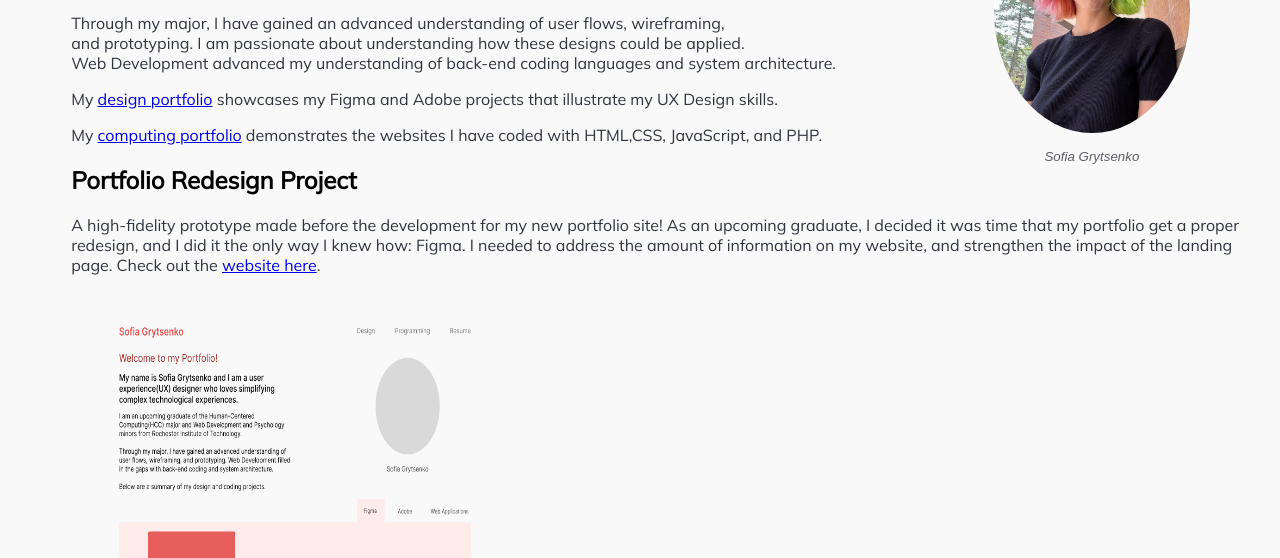
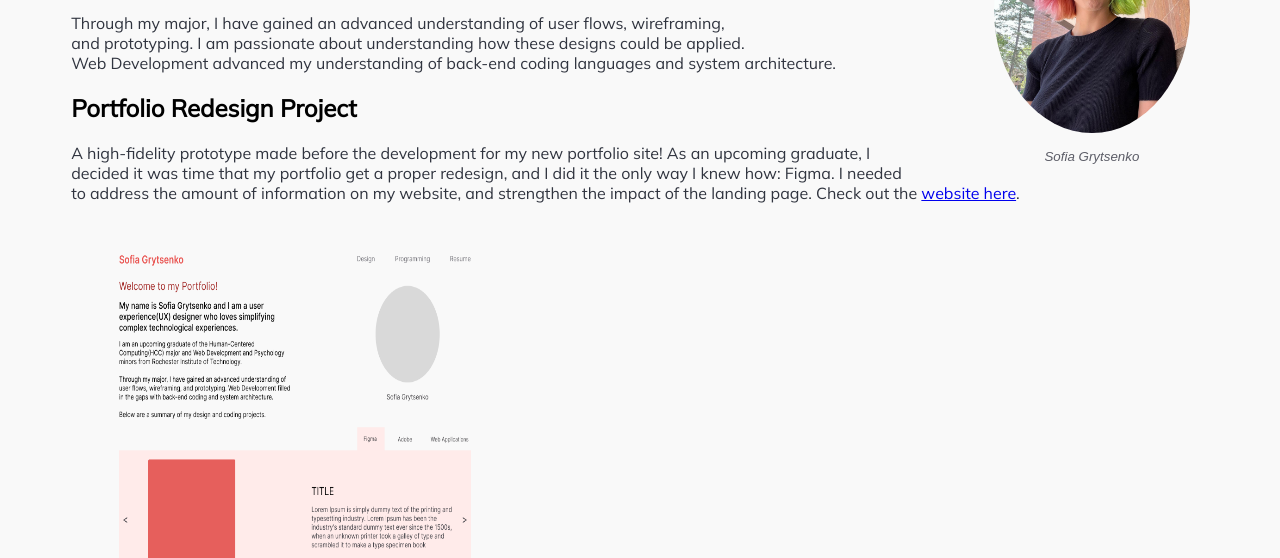
Before and after one commit to sofgry19/portfolio, a plain HTML site: page index.html in a window 1280 px wide. Shown: the part 197-755 px from the top of the page. Drawn offline with Linux system fonts and the light colour scheme; a web font is replaced by a local one.

Commit message:
Update index.html

```diff
--- a/index.html
+++ b/index.html
@@ -30,8 +30,6 @@
     <h1>Welcome to my Portfolio!</h1>
 	    <p>I am a graduate of the Human-Centered Computing (HCC) major and Web Development and Psychology minors from Rochester Institute of Technology.</p>
 			<p>Through my major, I have gained an advanced understanding of user flows, wireframing, <br> and prototyping. I am passionate about understanding how these designs could be applied.<br>Web Development advanced my understanding of back-end coding languages and system architecture.</p>
-    <p>My <a href="design.html">design portfolio</a> showcases my Figma and Adobe projects that illustrate my UX Design skills.</p>
-    <p>My <a href="computing.html">computing portfolio</a> demonstrates the websites I have coded with HTML,CSS, JavaScript, and PHP.</p>
 		<div>
 	</div>
 		<h2>Portfolio Redesign Project</h2>
```
